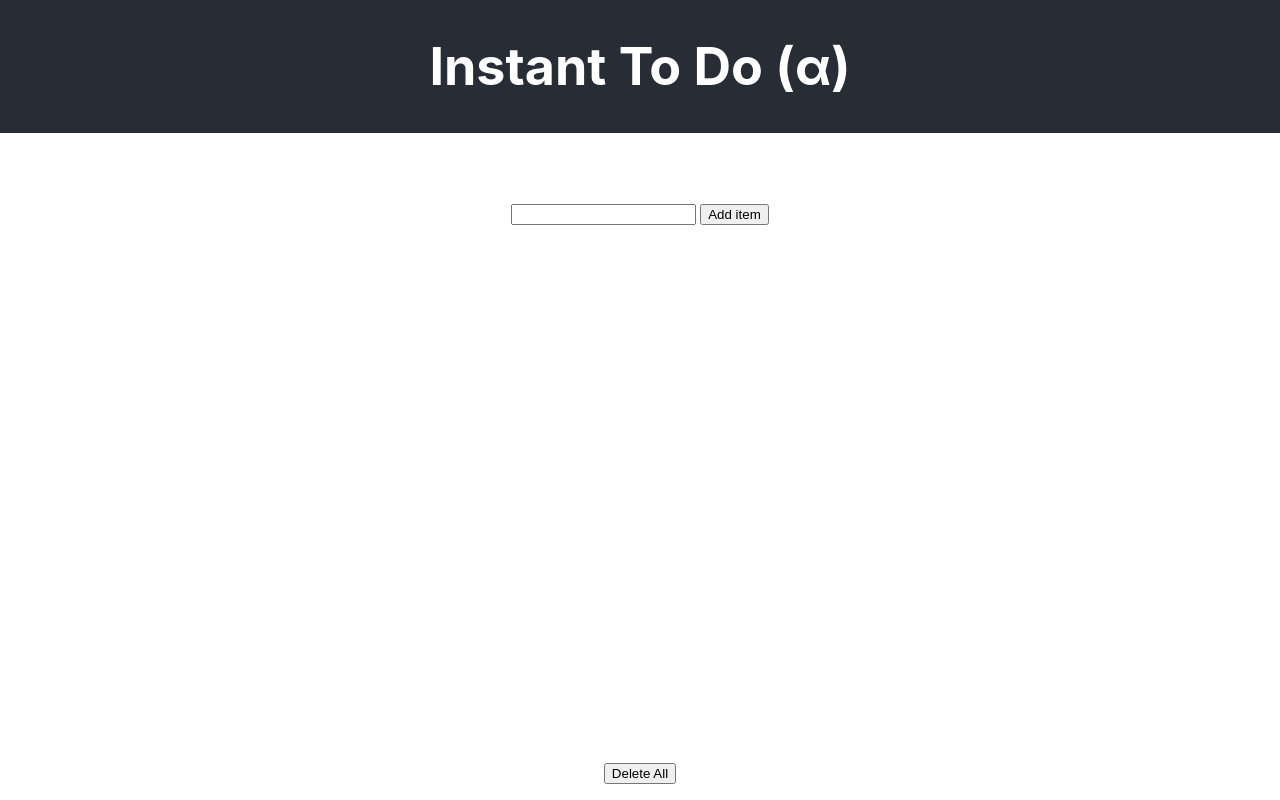
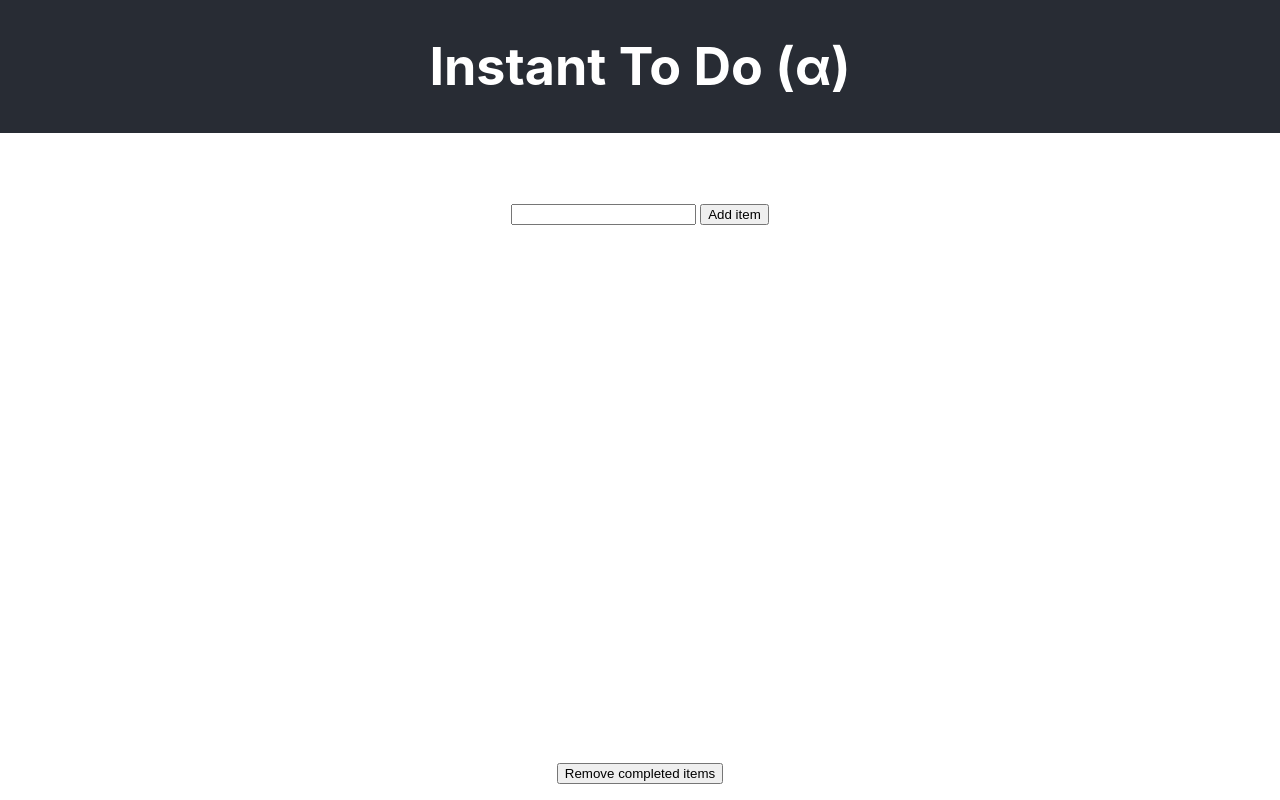
Before and after one commit to summertree128/instant_todo, a React (Create React App) app: page / in a window 1280 px wide. Built offline with nearby package versions, Linux system fonts and the light colour scheme.

Commit message:
Change "Delete All" button to "Remove completed items"

```diff
--- a/src/App.js
+++ b/src/App.js
@@ -33,9 +33,10 @@ function App() {
     setItems(newItems);
   }
 
-  const handleDeleteAll = () => {
-    localStorage.removeItem(localStorageKey);
-    setItems([]);
+  const handleRemoveCompleted = () => {
+    const newItems = items.filter(item => item.done === false);
+    localStorage.setItem(localStorageKey, JSON.stringify(newItems));
+    setItems(newItems);
   }
 
 
@@ -56,8 +57,8 @@ function App() {
         />
       </div>
       <footer>
-        <button onClick={handleDeleteAll}>
-          Delete All
+        <button onClick={handleRemoveCompleted}>
+          Remove completed items
         </button>
       </footer>
     </div>
```
